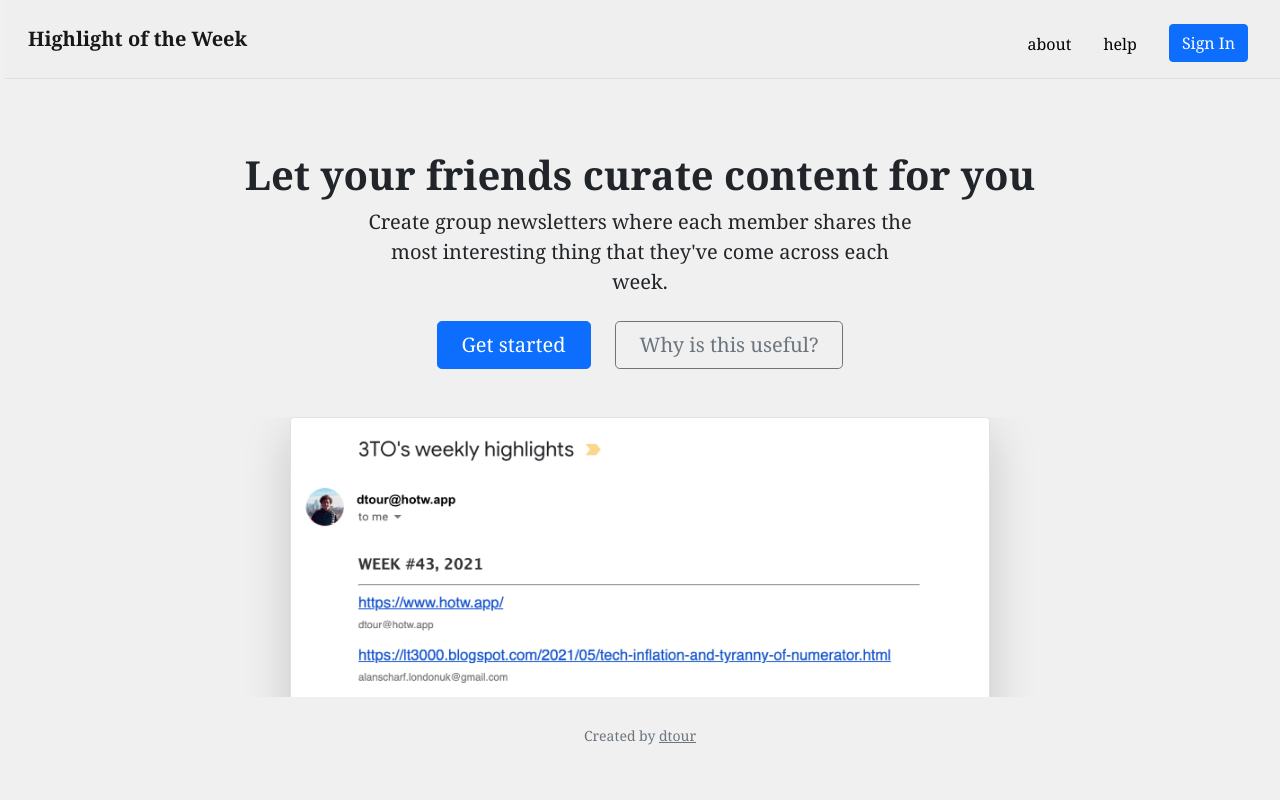
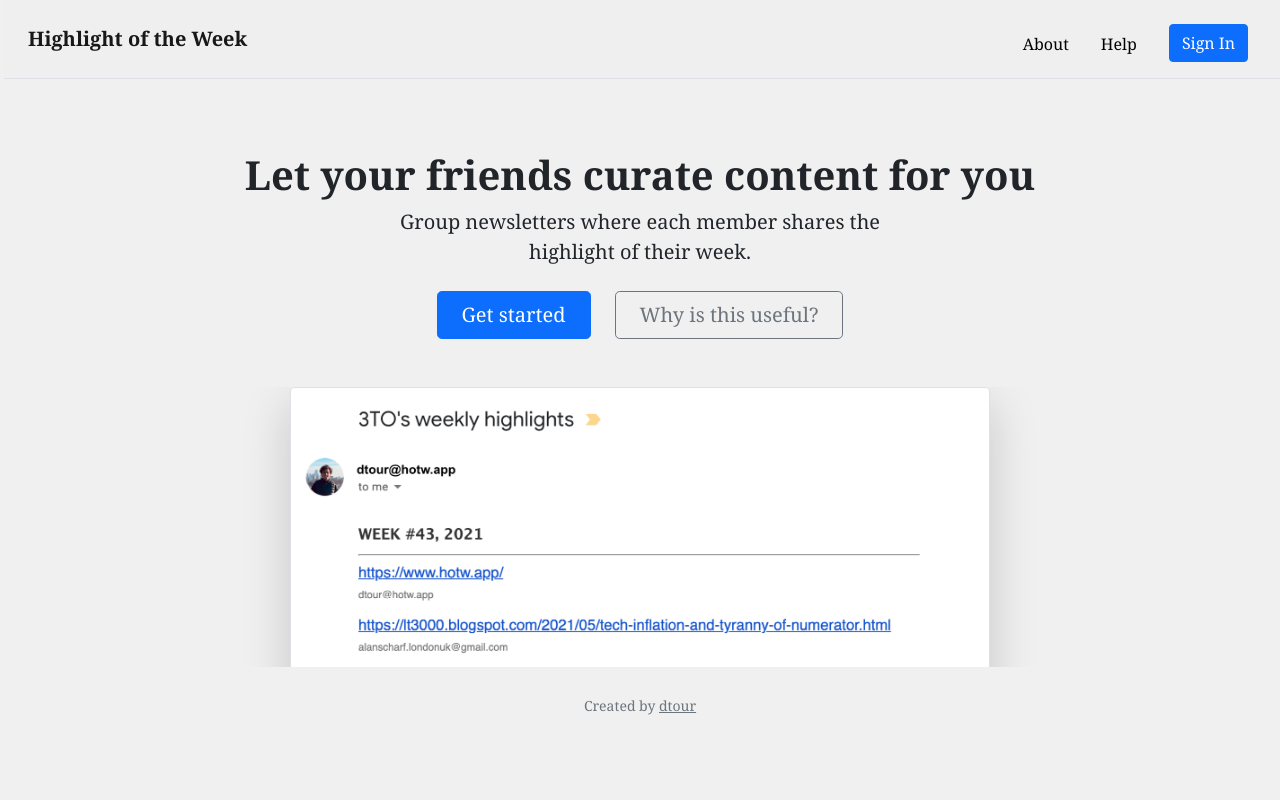
Before and after one commit to dtour/hotw, a Flask app: page / in a window 1280 px wide. Run offline with Flask 2, Linux system fonts and the light colour scheme.

Commit message:
minor copywriting changes

```diff
--- a/application/templates/base.html
+++ b/application/templates/base.html
@@ -29,15 +29,15 @@
             <div class="collapse navbar-collapse" id="navbarNav">
                 {% if current_user.is_authenticated %}
                     <ul class="navbar-nav ms-auto mt-2 pe-3">
-                        <li class="nav-item pt-2 px-2"><a class="nav-link" href="{{ url_for('about')}}">about</a></li>
-                        <li class="nav-item pt-2 px-2"><a class="nav-link" href="{{ url_for('help')}}">help</a></li>
-                        <li class="nav-item pt-2 px-2"><a class="nav-link" href="{{ url_for('account')}}">account</a></li>
-                        <li class="nav-item px-2"><a class="nav-link" href="/new_group"><button class='btn btn-primary'>Create group</button></a></li>
+                        <li class="nav-item pt-2 px-2"><a class="nav-link" href="{{ url_for('about')}}">About</a></li>
+                        <li class="nav-item pt-2 px-2"><a class="nav-link" href="{{ url_for('help')}}">Help</a></li>
+                        <li class="nav-item pt-2 px-2"><a class="nav-link" href="{{ url_for('account')}}">Account</a></li>
+                        <li class="nav-item px-2"><a class="nav-link" href="/new_group"><button class='btn btn-primary'>Create Group</button></a></li>
                     </ul>
                 {% else %}
                     <ul class="navbar-nav ms-auto mt-2 pe-3">
-                        <li class="nav-item pt-2 px-2"><a class="nav-link" href="{{ url_for('about')}}">about</a></li>
-                        <li class="nav-item pt-2 px-2"><a class="nav-link" href="{{ url_for('help')}}">help</a></li>
+                        <li class="nav-item pt-2 px-2"><a class="nav-link" href="{{ url_for('about')}}">About</a></li>
+                        <li class="nav-item pt-2 px-2"><a class="nav-link" href="{{ url_for('help')}}">Help</a></li>
                         <li class="nav-item px-2"><a class="nav-link" href="{{ url_for('sign_in')}}"><button class='btn btn-primary'>Sign In</button></a></li>
                     </ul>
                 {% endif %}
--- a/application/templates/index.html
+++ b/application/templates/index.html
@@ -5,7 +5,7 @@
 <div class="container px-4 pt-4 mt-5 mb-1 text-center" id='hero'>
     <h1 class="display-6 fw-bold">Let your friends curate content for you</h1>
     <div class="col-lg-6 mx-auto">
-        <p class="lead mb-4">Create group newsletters where each member shares the most interesting thing that they've come across each week.</p>
+        <p class="lead mb-4">Group newsletters where each member shares the highlight of their week.</p>
         <div class="d-grid gap-2 d-sm-flex justify-content-sm-center mb-5">
             <a href='/sign_in'><button type="button" class="btn btn-primary btn-lg px-4 me-sm-3">Get started</button></a>
             <a href='/about'><button type="button" class="btn btn-outline-secondary btn-lg px-4">Why is this useful?</button></a>
```
